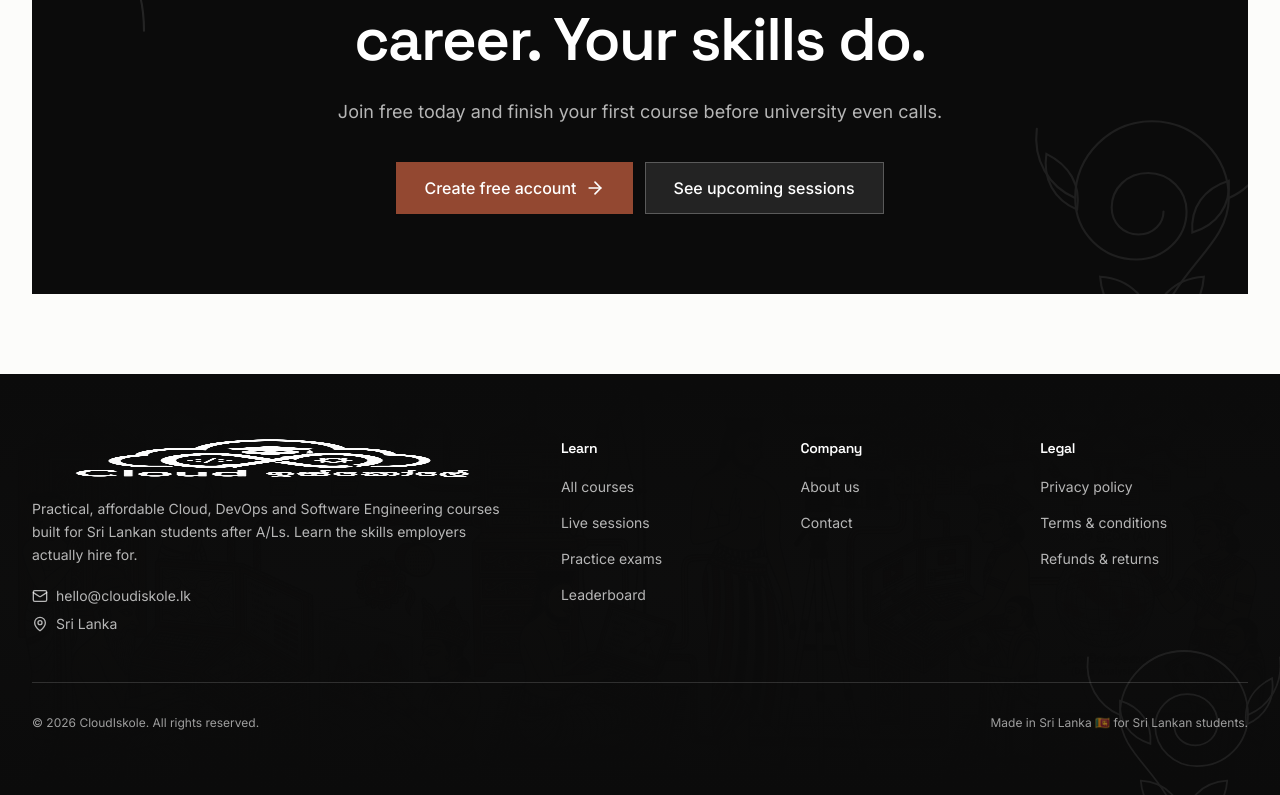
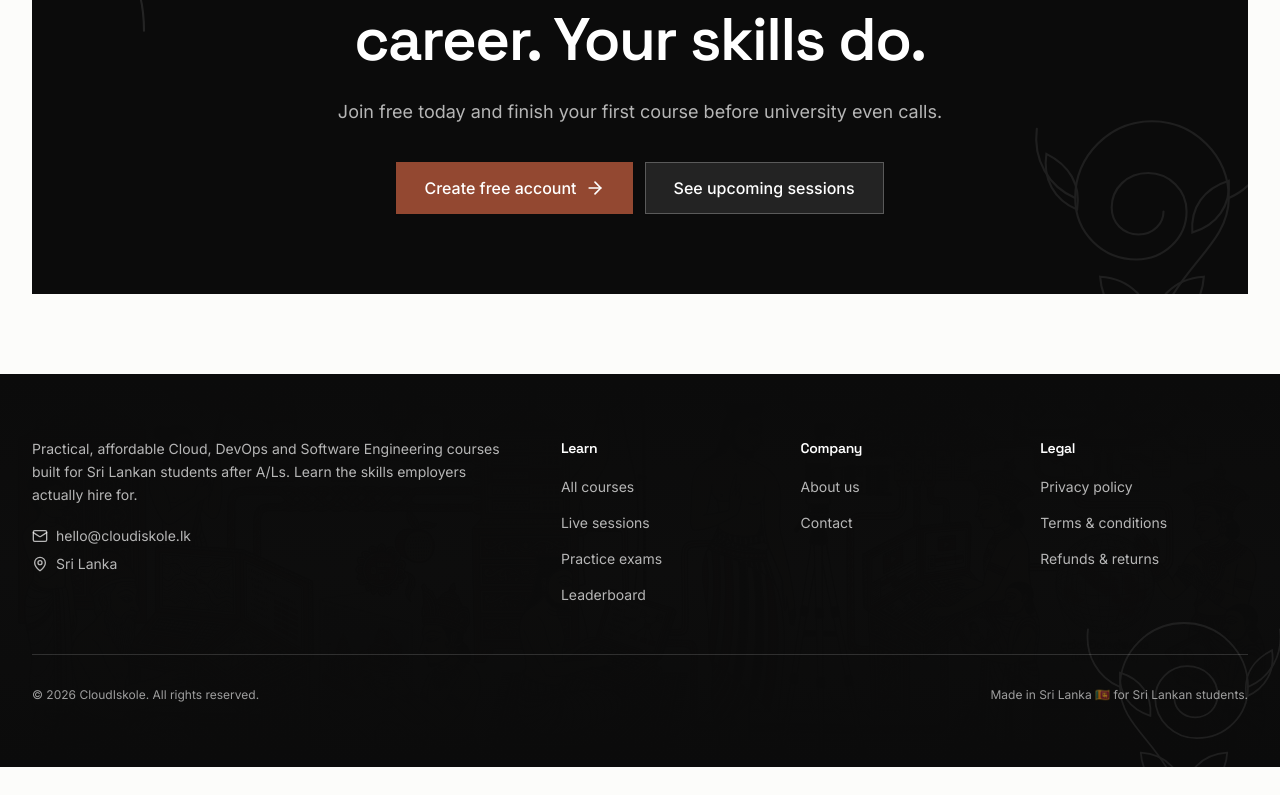
Before and after one commit to tharinduk001/CloudIskole, a Next.js app: page / in a window 1280 px wide. Shown: the part 3938-4733 px from the top of the page. After the commit the page ends 4705 px from the top, so only its background shows below. Built offline with nearby package versions, Linux system fonts and the light colour scheme; no server answers; the database is empty.

Commit message:
Remove the logo from the footer

```diff
--- a/src/components/site/site-footer.tsx
+++ b/src/components/site/site-footer.tsx
@@ -3,7 +3,6 @@ import Image from "next/image";
 import Link from "next/link";
 
 import { Liyawel } from "@/components/brand/liyawel";
-import { Logo } from "@/components/brand/logo";
 import { Container } from "@/components/ui/layout";
 import { brand } from "@/lib/brand";
 import { footerNav } from "@/lib/navigation";
@@ -32,7 +31,6 @@ export function SiteFooter() {
       <Container size="wide" className="relative py-14 lg:py-16">
         <div className="grid gap-12 lg:grid-cols-[1.4fr_2fr]">
           <div className="flex flex-col gap-5">
-            <Logo className="h-10 w-auto brightness-0 invert" />
             <p className="measure text-sm leading-relaxed text-white/70">
               {brand.description}
             </p>
```
